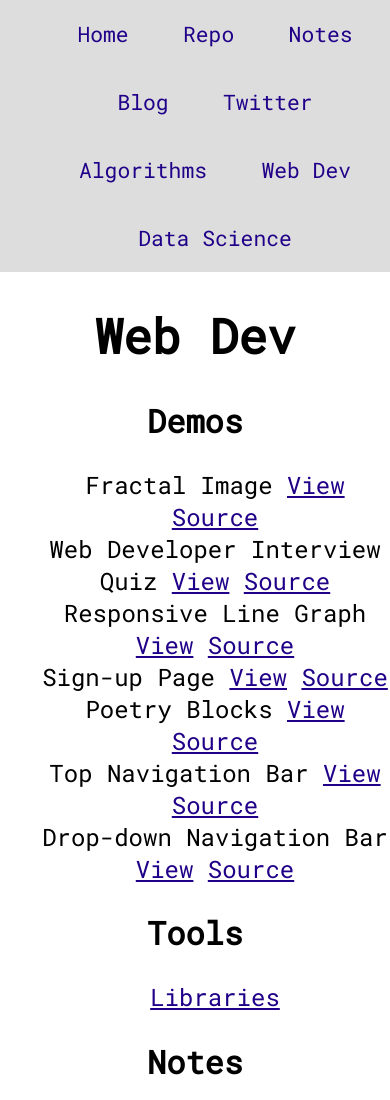
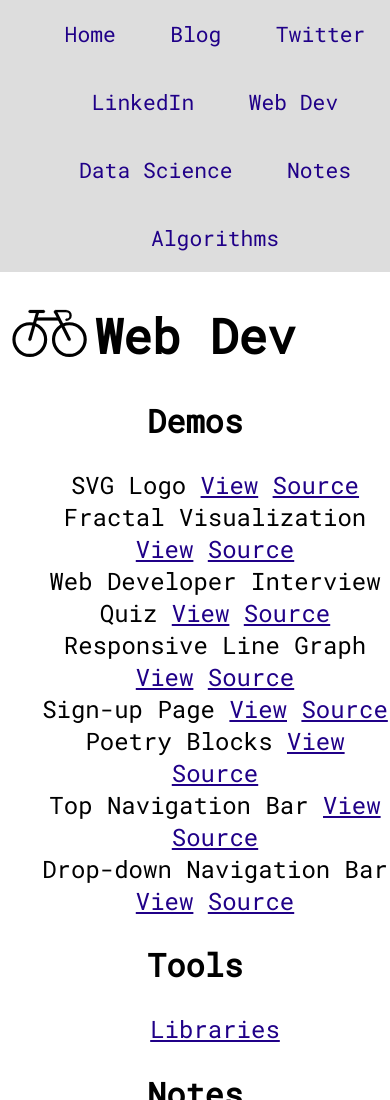
Before and after one commit to elainechan/webdev, a plain HTML site: page index.html in a window 390 px wide. Shown: the top 1100 px of the page. Drawn offline with Linux system fonts and the light colour scheme.

Commit message:
Adds responsive logo.

```diff
--- a/index.html
+++ b/index.html
@@ -15,18 +15,44 @@
             <nav role="navigation">
                 <ul>
                     <li><a href="https://elainechan.github.io/">Home</a></li>
-                    <li><a href="https://github.com/elainechan/webdev/">Repo</a></li>
-                    <li><a href="https://github.com/elainechan/notes/">Notes</a></li>
                     <li><a href="https://elainechan.nyc/">Blog</a></li>
                     <li><a href="https://twitter.com/chanversus/">Twitter</a></li>
-                    <li><a href="https://elainechan.github.io/algorithms/">Algorithms</a></li>
+                    <li><a href="https://www.linkedin.com/in/chanelaine/">LinkedIn</a></li>
                     <li><a href="https://elainechan.github.io/webdev/">Web Dev</a></li>
                     <li><a href="https://elainechan.github.io/datascience/">Data Science</a></li>
+                    <li><a href="https://github.com/elainechan/notes/">Notes</a></li>
+                    <li><a href="https://elainechan.github.io/algorithms/">Algorithms</a></li>
                 </ul>
             </nav>
 
             <h1>Web Dev</h1>
+            <div id="logo-container">
+                <svg id="logo" viewBox="0 0 960 560" preserveAspectRatio="xMinYMin meet">
+                  <circle id="back-wheel" cx="50" cy="100" r="40" stroke="black" stroke-width="8" fill="transparent" />
+                  <circle id="front-wheel" cx="150" cy="100" r="40" stroke="black" stroke-width="8" fill="transparent" />
 
+                  <polyline id="beam" points="65,48 125,48" style="fill:none;stroke:black;stroke-width:8" />
+
+                  <polyline id="back-axis" points="70,30 50,100" style="fill:none;stroke:black;stroke-width:8" />
+                  <polyline id="front-axis" points="150,100 115,30" style="fill:none;stroke:black;stroke-width:8" />
+
+                  <polyline id="seat" points="50,29 85,29" style="fill:none;stroke:black;stroke-width:8" />
+                  <circle id="seat-back" cx="50" cy="29" r="3" style="fill:black;stroke:black" />
+                  <circle id="seat-front" cx="85" cy="29" r="3" style="fill:black;stroke:black" />
+
+                  <polyline id="handlebar-top" points="115,28 143,28" style="fill:none;stroke:black;stroke-width:6" />
+                  <circle id="handlebar-tip" cx="142" cy="50" r="2" style="fill:black;stroke:black" />
+                  <circle id="handlebar-connect" cx="115" cy="30" r="4" style="fill:black;stroke:black"/>
+
+                  <circle id="back-wheel-tip" cx="50" cy="100" r="3" style="fill:black;stroke:black" />
+                  <circle id="front-wheel-tip" cx="150" cy="100" r="3" style="fill:black;stroke:black" />
+                  <path id="handlebar-curve"
+                            d="
+                            M142 28
+                            A 10 10 0 0 1 142 50"
+                            stroke="black" stroke-width="6" fill="transparent"/>
+                  </svg>
+              </div><!--#logo-container-->
         </header>
 
         <main role="main">
@@ -34,7 +60,11 @@
             <section role="region" class="exercises">
                 <h2>Demos</h2>
                 <ul>
-                    <li>Fractal Image
+                    <li>SVG Logo
+                        <a href="https://github.com/elainechan/mapping/blob/master/assets/bike-logo.png">View</a>
+                        <a href="https://github.com/elainechan/mapping/blob/master/assets/bike-logo.svg">Source</a>
+                    </li>
+                    <li>Fractal Visualization
                         <a href="./fractal.html">View</a>
                         <a href="https://github.com/elainechan/webdev/blob/master/fractal.html">Source</a>
                     </li>
--- a/main.css
+++ b/main.css
@@ -5,6 +5,12 @@ body {
     text-align: center;
     font-family: "Roboto Mono", monospace;
     font-size: 18pt;
+}
+
+#logo {
+    position: absolute;
+    top: 100px;
+    left: 60px;
 }
 
 h1 {
@@ -52,3 +58,32 @@ li a:hover {
 li a:visited {
     color: #101010;
 }
+
+@media only screen and (max-width: 1190px) {
+    #logo {
+        position: absolute;
+        top: 180px;
+        left: 48px;
+    }
+}
+@media only screen and (max-width: 678px) {
+    #logo {
+        position: absolute;
+        top: 240px;
+        left: 36px;
+    }
+}
+@media only screen and (max-width: 534px) {
+    #logo {
+        position: absolute;
+        top: 300px;
+        left: 20px;
+    }
+}
+@media only screen and (max-width: 450px) {
+    #logo {
+        position: absolute;
+        top: 300px;
+        left: 10px;
+    }
+}
```
